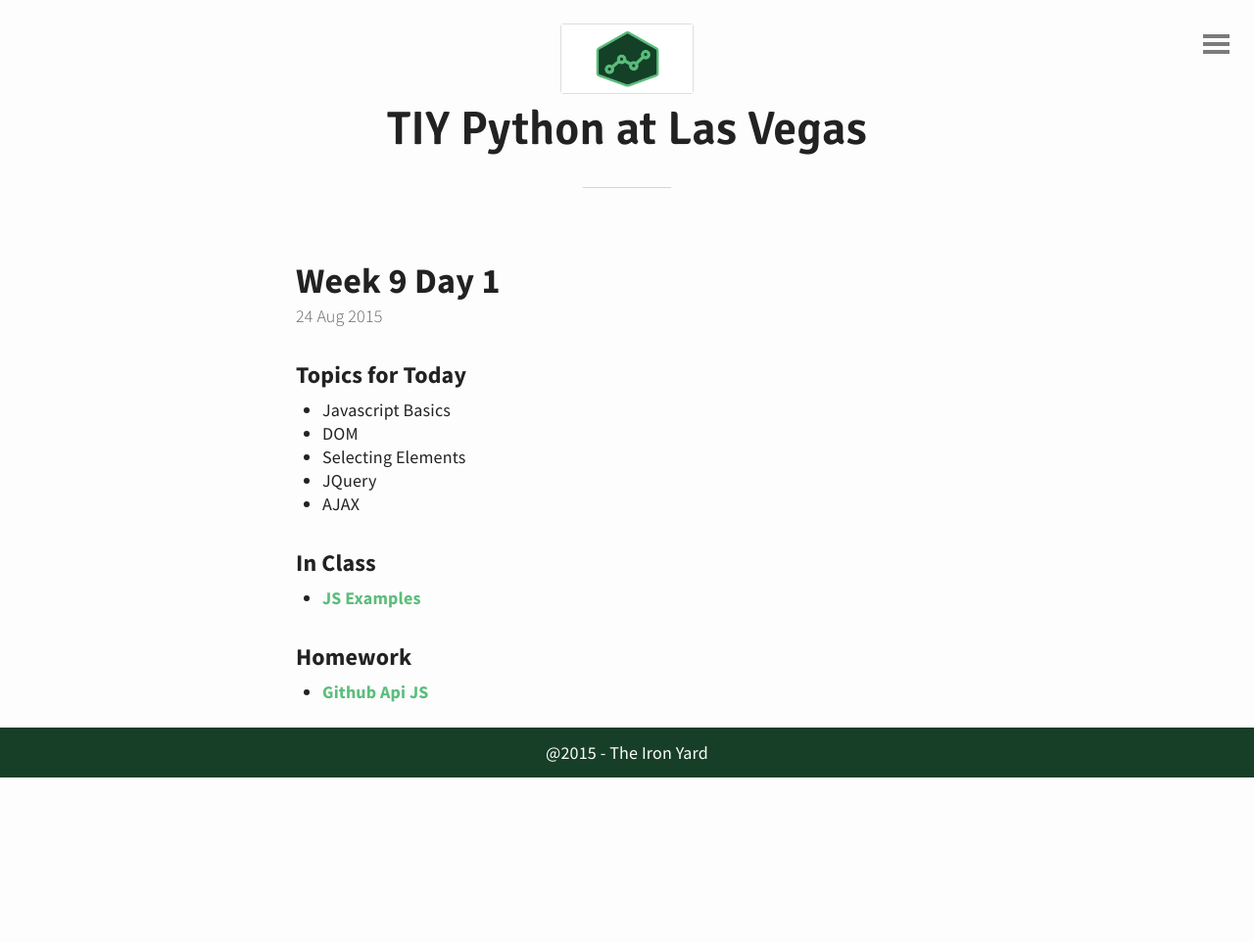
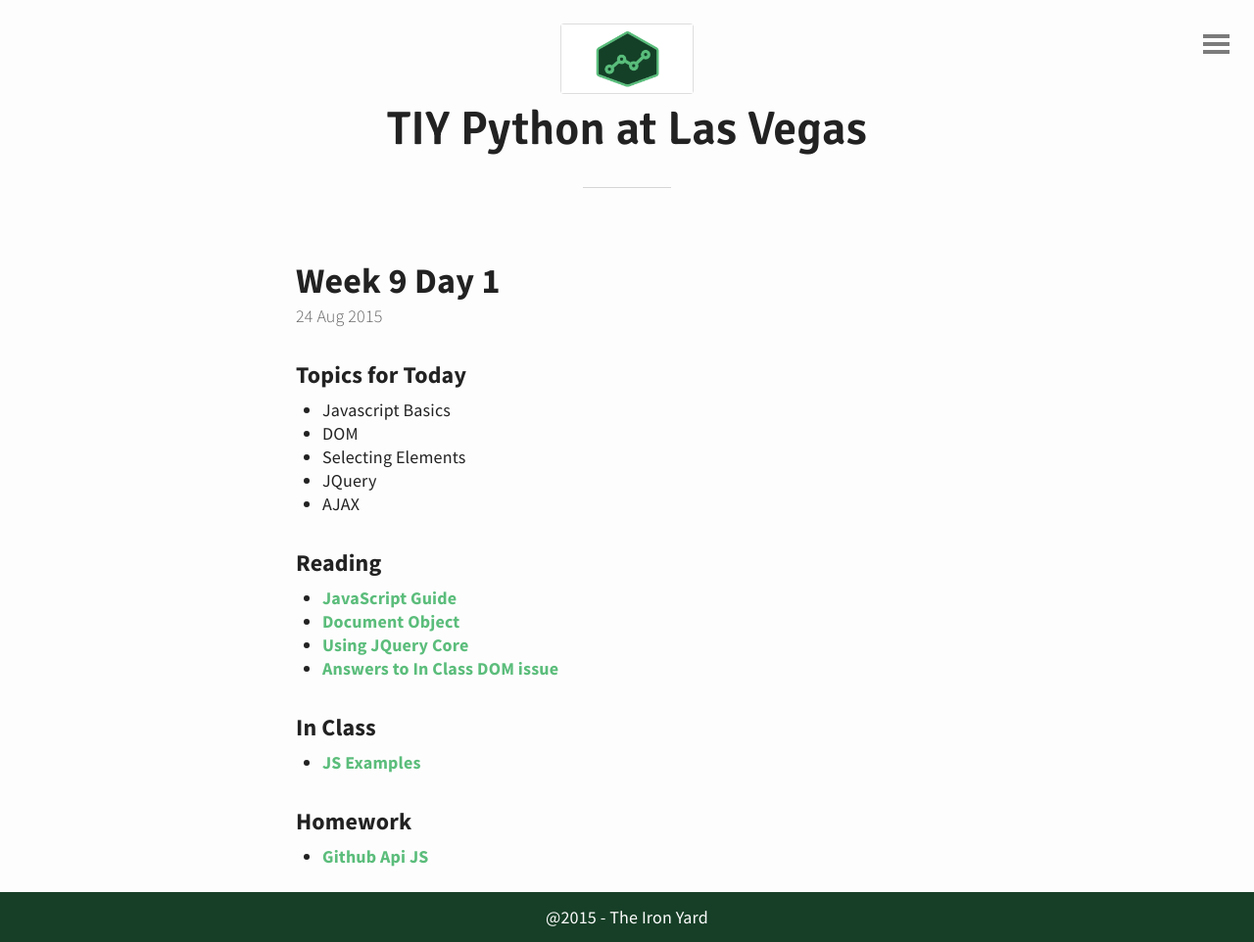
Before and after one commit to tiy-lv-python-2015-06/tiy-lv-python-2015-06.github.io, a Jekyll site: the page built from _posts/2015-08-24-Week-9-Day-1.md, in a window 1280 px wide. Shown: the whole page at 98% size. Built offline with Jekyll 4.4.1, drawn with Linux system fonts in a browser that asks for light colours; before the commit the page ends 900 px from its top, so only the background shows below that.

Commit message:
Adding Links to w9d1

```diff
--- a/_posts/2015-08-24-Week-9-Day-1.md
+++ b/_posts/2015-08-24-Week-9-Day-1.md
@@ -9,6 +9,12 @@
 * JQuery
 * AJAX
 
+### Reading
+* [JavaScript Guide](https://developer.mozilla.org/en-US/docs/Web/JavaScript/Guide)
+* [Document Object](https://developer.mozilla.org/en-US/docs/Web/API/document)
+* [Using JQuery Core](https://learn.jquery.com/using-jquery-core/)
+* [Answers to In Class DOM issue](https://learn.jquery.com/using-jquery-core/jquery-object/)
+
 ### In Class
 * [JS Examples](https://github.com/tiy-lv-python-2015-06/javascript-inclass)
 
```
